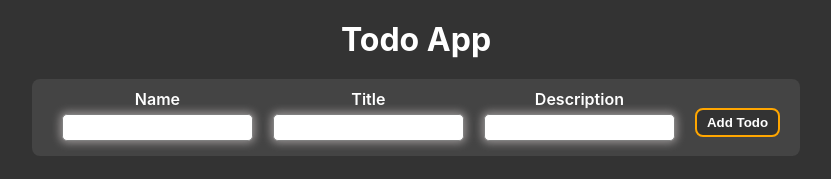
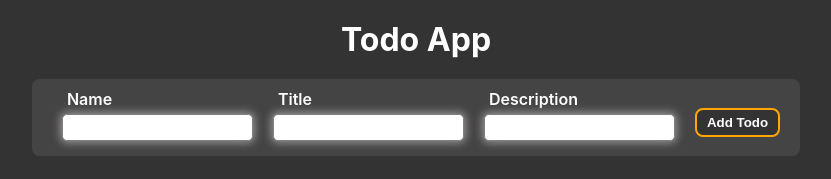
Before and after one commit to kamalesh0703/Todo-App, a React (Create React App) app: page / in a window 1280 px wide. Shown: the top 179 px of the page, without its empty margins (224-1055 px from the left). Built offline with nearby package versions, Linux system fonts and the light colour scheme; no server answers.

Commit message:
Update Style.css

```diff
--- a/src/Style.css
+++ b/src/Style.css
@@ -62,6 +62,8 @@ input{
 label{
     color: #fff;
     font-weight: 600;
+    text-align:left;
+    margin:0px 0px 0px 15px;
 }
 .row{
     display: flex;
```
